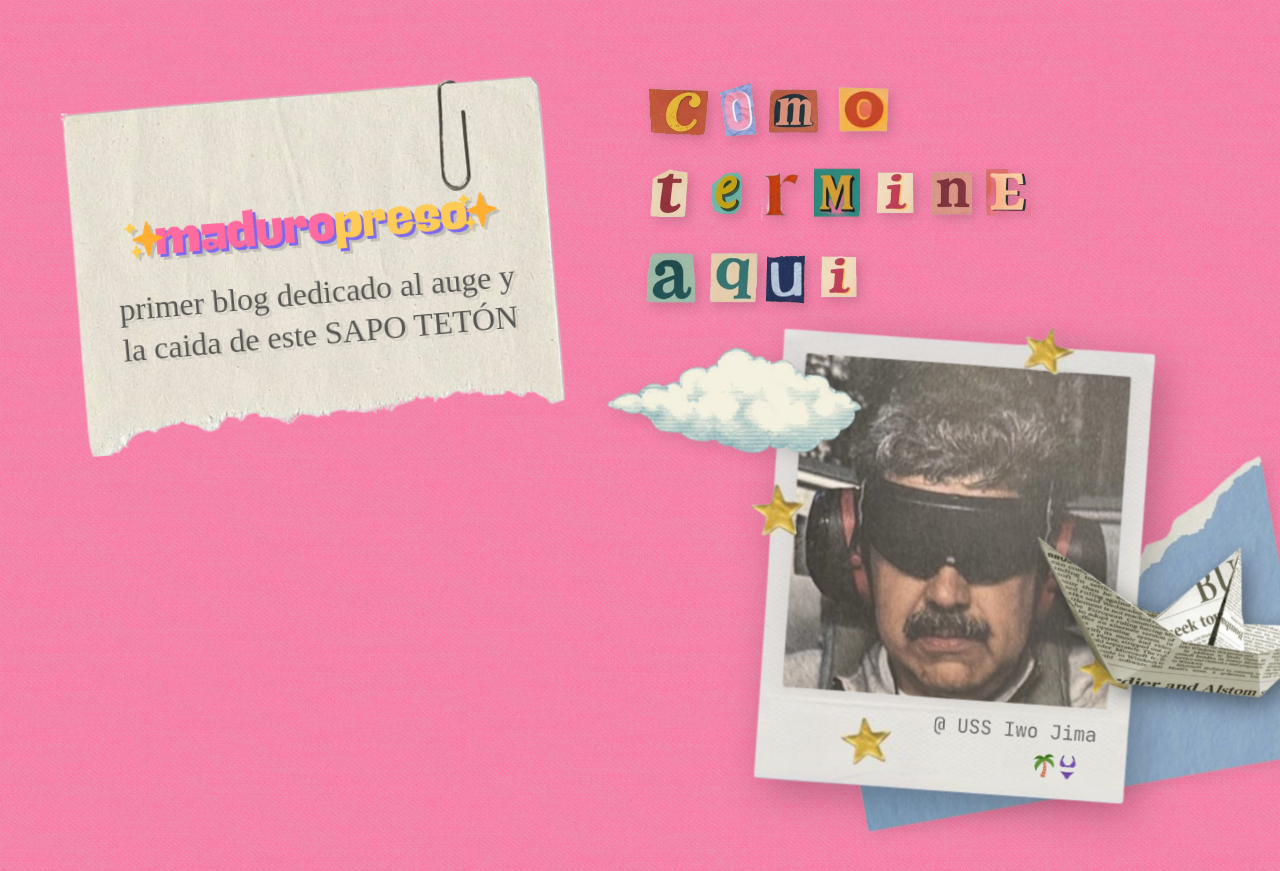
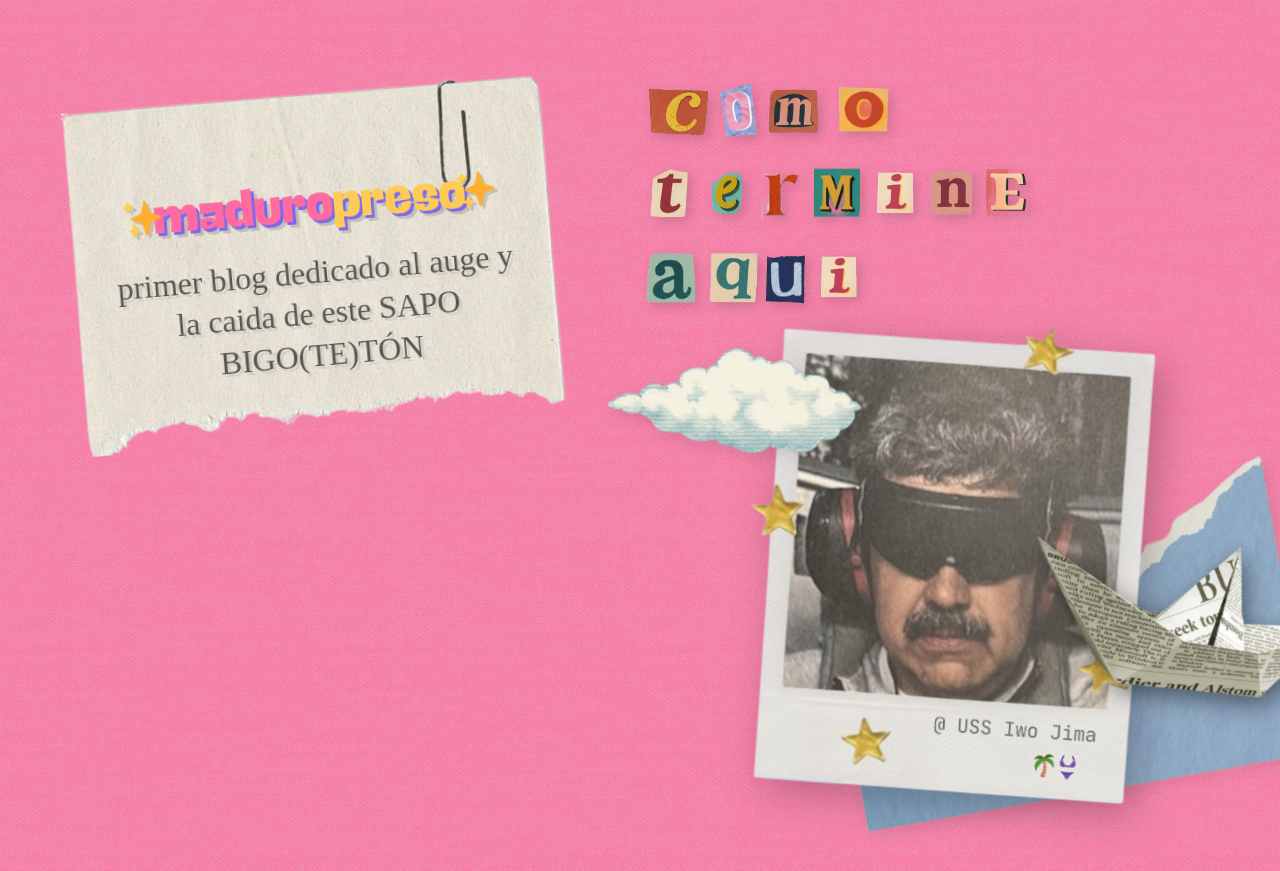
Before and after one commit to danicolms/maduropreso, a React (Vite) app: page / in a window 1280 px wide. Shown: the top 871 px of the page. Built offline with nearby package versions, Linux system fonts and the light colour scheme; a web font is replaced by a local one.

Commit message:
BIGOTETON

```diff
--- a/src/components/Hero.jsx
+++ b/src/components/Hero.jsx
@@ -9,7 +9,7 @@ function Hero() {
       <div className="hero-content">
         <img src="/logo.png" alt="maduropreso" className="hero-logo" />
         <p className="hero-text">
-          primer blog dedicado al auge y la caida de este SAPO TETÓN
+          primer blog dedicado al auge y la caida de este SAPO BIGO(TE)TÓN
         </p>
       </div>
     </div>
```
